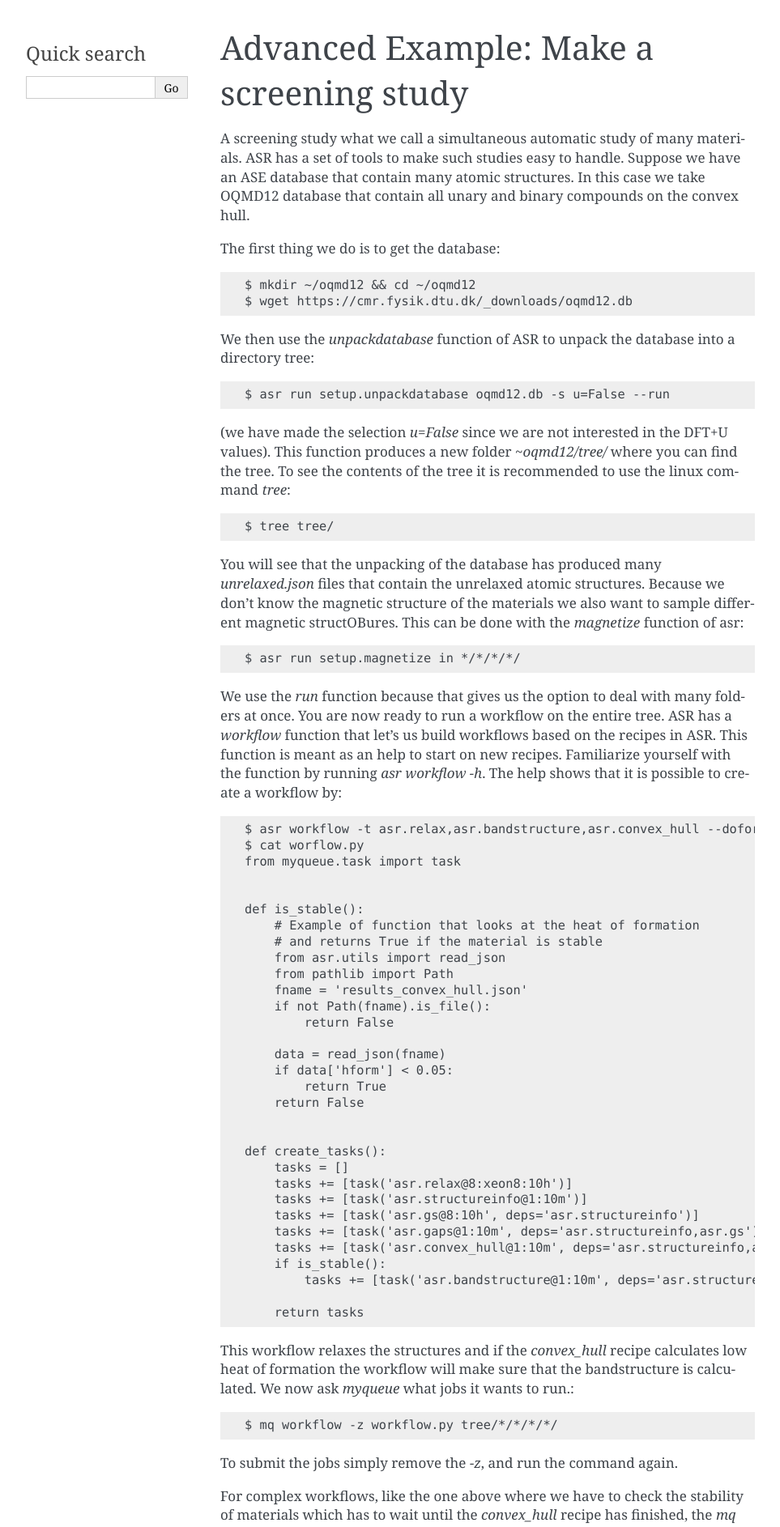
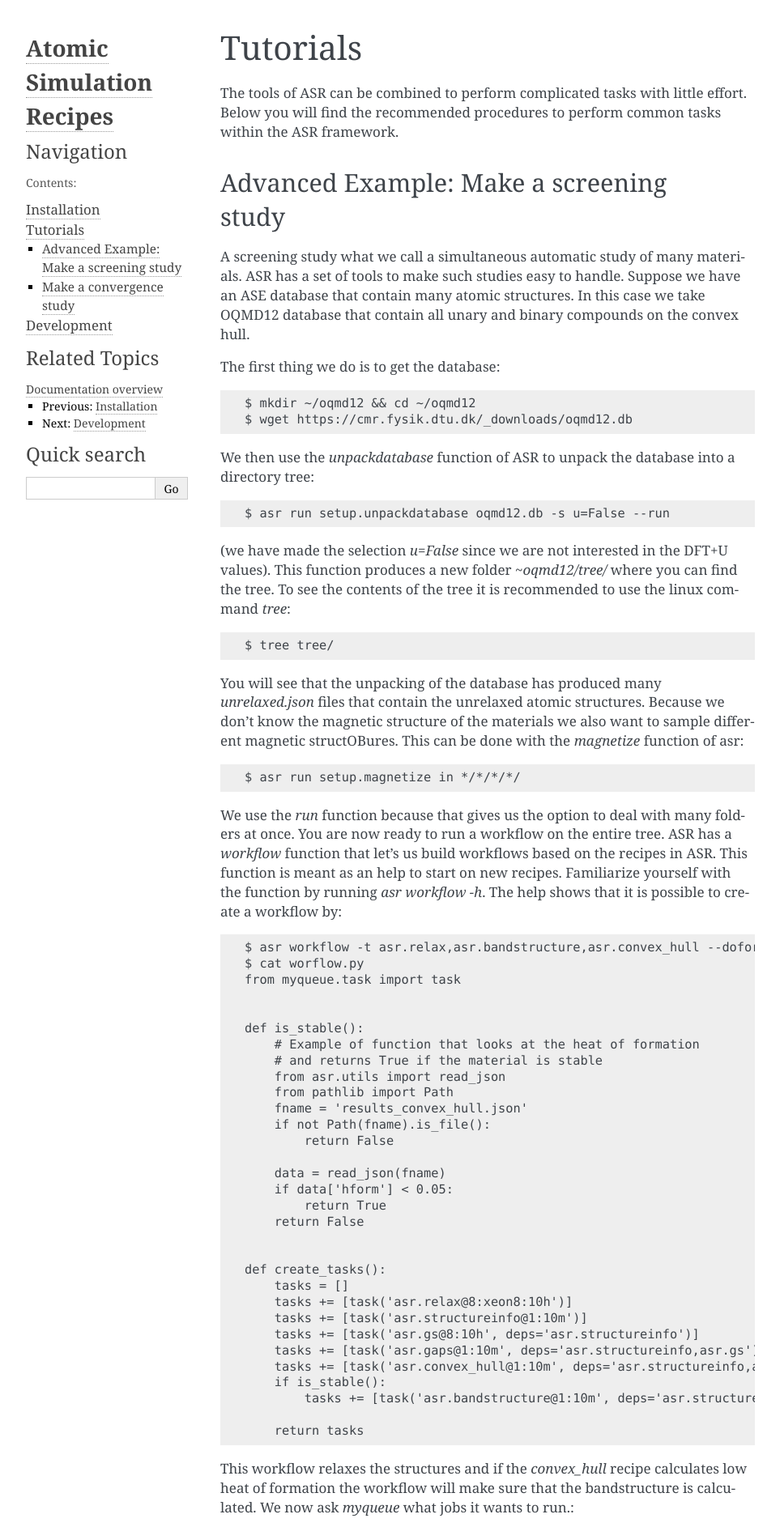
Before and after one commit to dijasila/Atomic-Simulation-Recipees, a Sphinx documentation site: the page built from docs/tutorials.rst, in a window 1280 px wide. Shown: the top 1886 px of the page at 81% size, without its empty margins (148-1111 px from the left). Built offline with Sphinx 7.4.7, drawn with Linux system fonts in a browser that asks for light colours; pages that are not in the unit, such as notebooks, are missing from menus; some of the changed text lies outside the part shown.

Commit message:
Update documentation

```diff
--- a/docs/conf.py
+++ b/docs/conf.py
@@ -95,7 +95,7 @@ html_theme = 'alabaster'
 # further.  For a list of options available for each theme, see the
 # documentation.
 #
-# html_theme_options = {}
+html_theme_options = {'show_related': True}
 
 # Add any paths that contain custom static files (such as style sheets) here,
 # relative to this directory. They are copied after the builtin static files,
@@ -109,6 +109,8 @@ html_static_path = ['_static']
 # refs: http://alabaster.readthedocs.io/en/latest/installation.html#sidebars
 html_sidebars = {
     '**': [
+        'about.html',
+        'navigation.html',
         'relations.html',  # needs 'show_related': True theme option to display
         'searchbox.html',
     ]
--- a/docs/developing.rst
+++ b/docs/developing.rst
@@ -1,5 +1,5 @@
-Developing new recipes
-======================
+Development
+===========
 In the following you will find the necessary information needed to implement new
 recipes into the ASR framework. The first section gives an ultra short
 description of how to implement new recipes, and the following sections go
@@ -93,7 +93,7 @@ is produced by the relax recipe. Below you can see how this works for the ground
 
 
 Setting a different calculator
-==============================
+------------------------------
 The default DFT calculator of ASR is `GPAW`, however, at the moment some recipes
 support using the EMT calculator of ASE, specifically the `relax` and the `gs` recipes.
 This is mostly meant for testing, however in the future, we might want to support other
--- a/docs/install.rst
+++ b/docs/install.rst
@@ -1,5 +1,5 @@
 Installation
-------------
+============
 To install ASR first clone the code and pip-install the code::
 
   $ cd ~ && git clone https://gitlab.com/mortengjerding/asr.git
@@ -7,9 +7,11 @@ To install ASR first clone the code and pip-install the code::
 
 
 ASE has to be installed manually since we need the newest version::
+
   $ python3 -m pip install git+https://gitlab.com/ase/ase.git
 
 Also if you don't already have GPAW installed you can get it with::
+
   $ python3 -m pip install git+https://gitlab.com/gpaw/gpaw.git
 
 Install a database of reference energies to calculate HOF and convex hull. Here
--- a/docs/tutorials.rst
+++ b/docs/tutorials.rst
@@ -1,3 +1,10 @@
+Tutorials
+=========
+The tools of ASR can be combined to perform complicated tasks with little
+effort. Below you will find the recommended procedures to perform common
+tasks within the ASR framework.
+
+
 Advanced Example: Make a screening study
 ----------------------------------------
 A screening study what we call a simultaneous automatic study of many materials. ASR
```
Also changed, not shown: other parts of docs/tutorials.rst (+2 -8 lines), docs/index.rst (+8 -6 lines).
